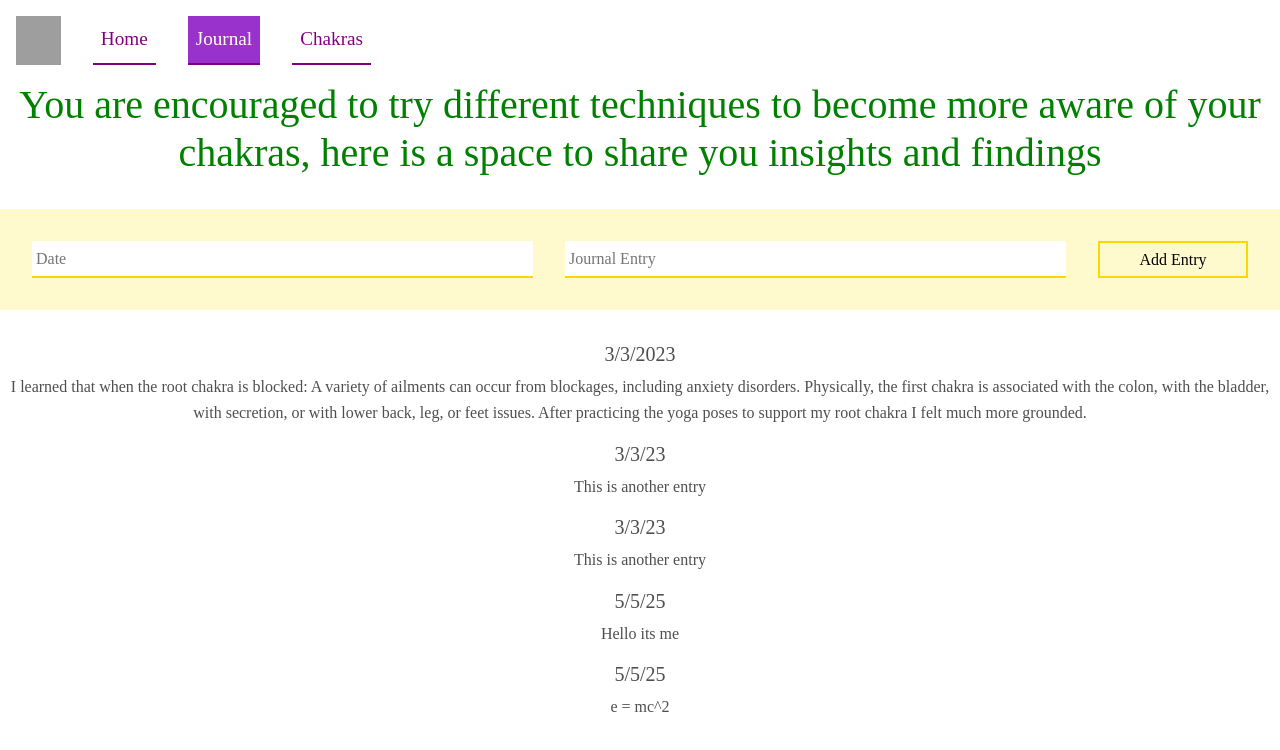
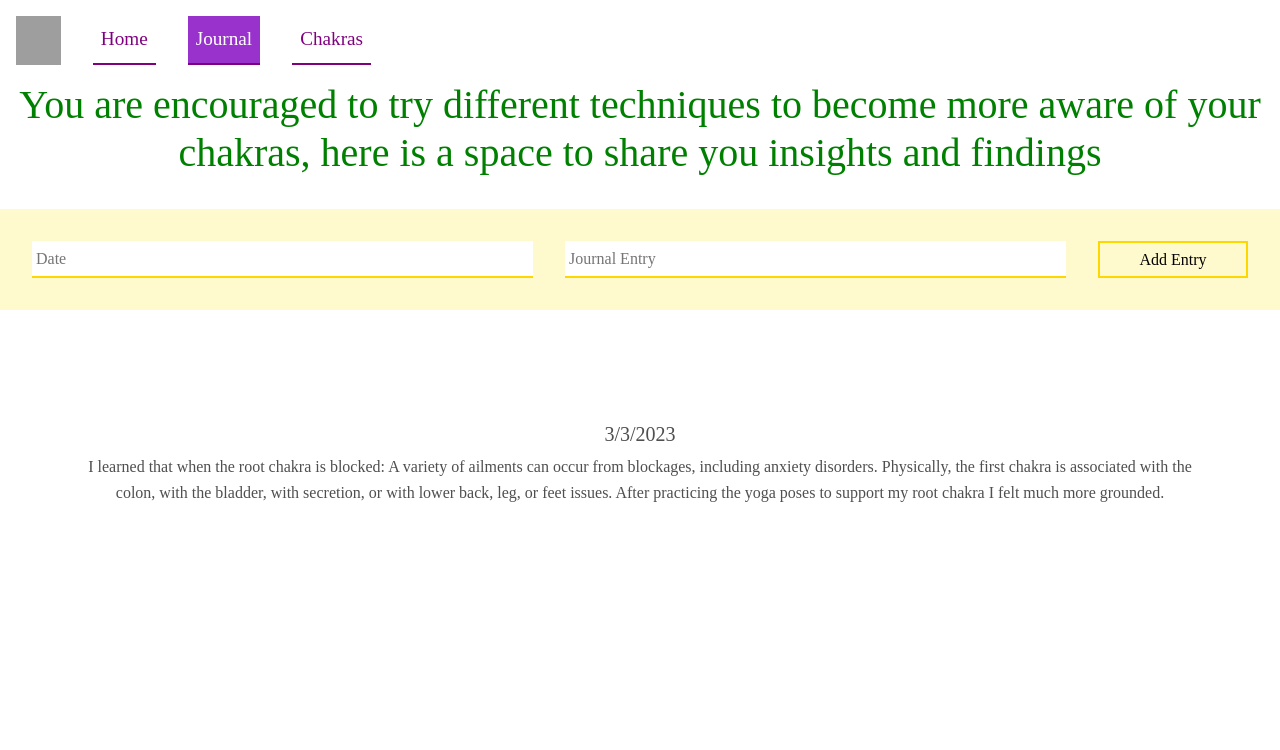
Before and after one commit to avikdal/chakras-app, a React (Create React App) app: page /journal in a window 1280 px wide. Shown: the top 750 px of the page. Built offline with nearby package versions, Linux system fonts and the light colour scheme; data requests are answered from the project's data file; grey boxes are pictures that could not be loaded.

Commit message:
css to journal component

```diff
--- a/db.json
+++ b/db.json
@@ -83,29 +83,6 @@
       "id": 1,
       "date": "3/3/2023",
       "entry": " I learned that when the root chakra is blocked: A variety of ailments can occur from blockages, including anxiety disorders. Physically, the first chakra is associated with the colon, with the bladder, with secretion, or with lower back, leg, or feet issues. After practicing the yoga poses to support my root chakra I felt much more grounded."
-    },
-    {
-      "date": "3/3/23",
-      "entry": "This is another entry",
-      "id": 2
-    },
-    {
-      "date": "3/3/23",
-      "entry": "This is another entry",
-      "id": 3
-    },
-    {
-      "date": "5/5/25",
-      "entry": "Hello its me",
-      "id": 4
-    },
-    {
-      "id": 5
-    },
-    {
-      "date": "5/5/25",
-      "entry": "e = mc^2",
-      "id": 6
     }
   ]
 }
--- a/src/Journal.js
+++ b/src/Journal.js
@@ -26,7 +26,7 @@ function Journal(){
                 You are encouraged to try different techniques to become more aware of your chakras, here is a space to share you insights and findings
             </h1>
             <Form entries={entries} setEntries={setEntries}/>
-            <div>
+            <div className="journalEntries">
                 {entryList}
             </div>
         </section>
--- a/src/index.css
+++ b/src/index.css
@@ -130,3 +130,9 @@ input {
   font-family: inherit;
   font-size: 1em;
 }
+
+.journalEntries{
+  padding: 5rem;
+  display: flex;
+  justify-content: center;
+}
```
